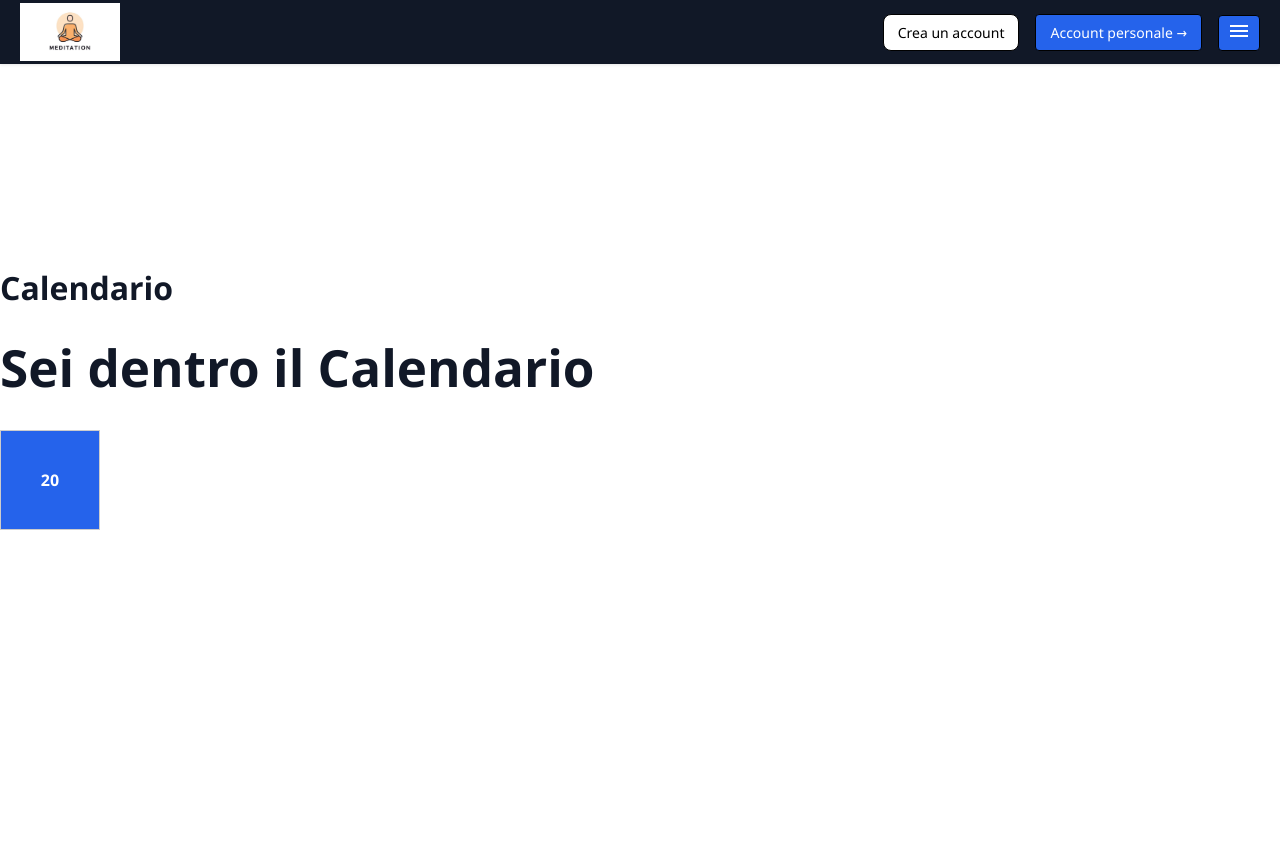
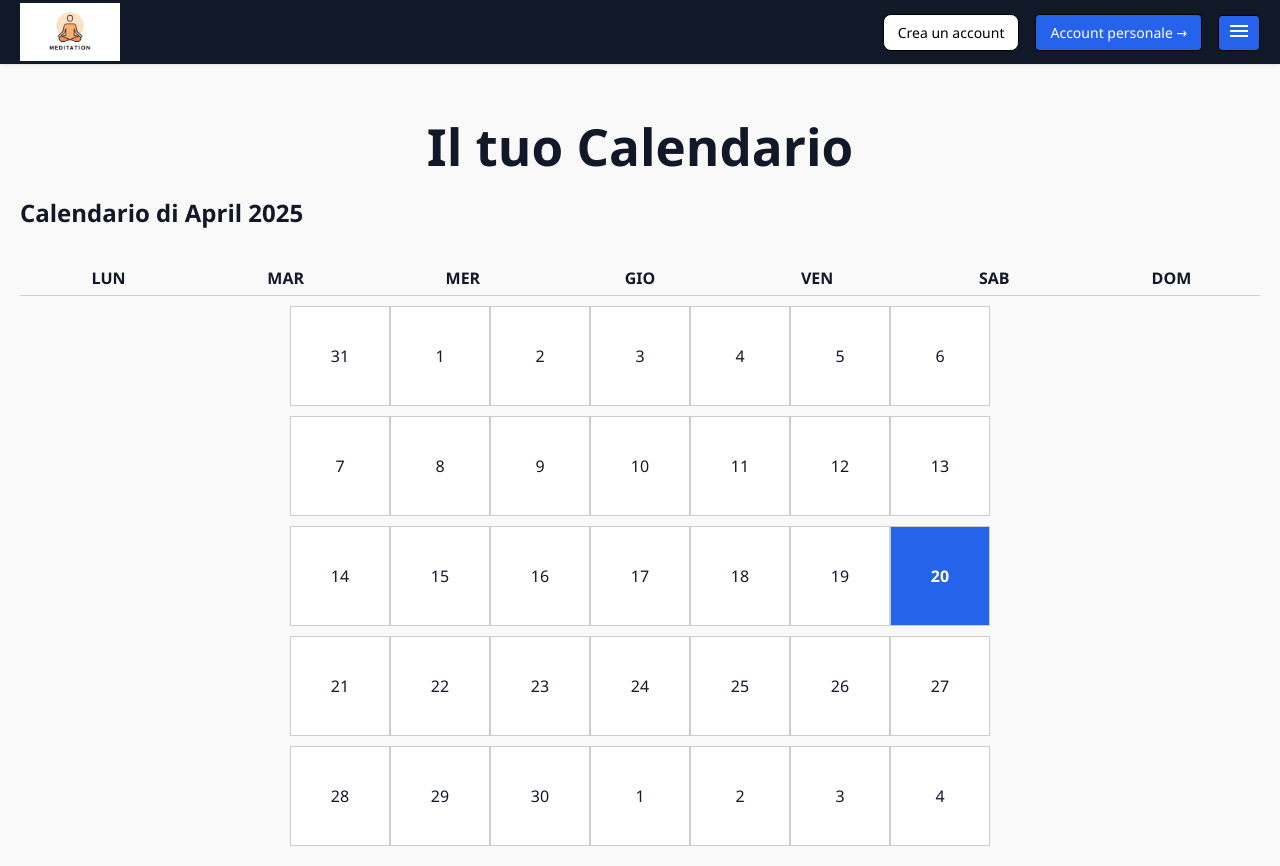
Before and after one commit to AlessandroUnipi/SAW, a React (Vite) app: page /calendario in a window 1280 px wide. Before the commit the page ends 800 px from the top, so only its background shows below. Built offline with nearby package versions, Linux system fonts and the light colour scheme.

Commit message:
Creato il Calendario versione 1.0

```diff
--- a/src/components/CalendarGrid.tsx
+++ b/src/components/CalendarGrid.tsx
@@ -0,0 +1,48 @@
+import React from "react";
+import WeekRow from "./WeekRow";
+import '../styles/CalendarGrid.css'; // Importa gli stili CSS per il CalendarGrid
+import  { startOfMonth, endOfMonth, startOfWeek, addDays, isSameMonth } from 'date-fns';
+
+const CalendarGrid = () => {
+    const oggi = new Date();
+    const monthStart = startOfMonth(oggi);
+    const monthEnd = endOfMonth(monthStart);
+    const daysOfWeek = ["LUN", "MAR", "MER", "GIO", "VEN", "SAB", "DOM"];
+
+    // Calcolo dell'inizio della settimana del primo giorno del mese
+    const calendarStart = startOfWeek(monthStart, { weekStartsOn: 1 }); // settimana che inizia lunedì
+
+    const weeks = [];
+    let currentDate = calendarStart;
+
+
+    while (currentDate <= monthEnd) {
+        const week = Array.from({ length: 7 }, (_, i) => {
+        const date = addDays(currentDate, i);
+        return date;
+    });
+
+    weeks.push(week);
+    currentDate = addDays(currentDate, 7);
+}
+
+    return (
+        <>
+            <div className="calendar-header">
+                <h2>Calendario di {oggi.toLocaleString('default', { month: 'long', year: 'numeric' })}</h2>
+                <div className="days-of-week">
+                    {daysOfWeek.map((day, index) => (
+                        <div key={index} className="day-header">{day}</div>
+                    ))}
+                </div>
+            </div>
+            <div className="calendar-grid">
+                {weeks.map((week, index) => (
+                    <WeekRow key={index} week={week} currentDate={oggi} />
+                ))}
+            </div>
+        </>
+    );
+};
+
+export default CalendarGrid;
--- a/src/components/WeekRow.tsx
+++ b/src/components/WeekRow.tsx
@@ -0,0 +1,28 @@
+import DayCell from './DayCell';
+import React from 'react';
+import '../styles/WeekRow.css'; // Importa gli stili CSS per il WeekRow
+
+interface WeekRowProps {
+  week: Date[];
+  currentDate: Date;
+}
+
+const WeekRow: React.FC<WeekRowProps> = ({ week, currentDate }) => {
+  return (
+    <div className="week-row">
+      {week.map((date, index) => (
+        <DayCell
+          key={index}
+          date={date}
+          oggi={
+            date.getDate() === currentDate.getDate() &&
+            date.getMonth() === currentDate.getMonth() &&
+            date.getFullYear() === currentDate.getFullYear()
+          }
+        />
+      ))}
+    </div>
+  );
+};
+
+export default WeekRow;
--- a/src/pages/Calendario.tsx
+++ b/src/pages/Calendario.tsx
@@ -1,20 +1,16 @@
 import { useState } from "react";
 import "../styles/Calendario.css"; // Stili CSS standard
-import DayCell from "../components/DayCell"; // Importa il componente DayCell
+import CalendarGrid from "../components/CalendarGrid";
 
 
-// import { Navigate } from "react-router-dom";
-
-const Calendario = () => {
-    const [isMenuOpen, setIsMenuOpen] = useState(false);
-    return(
-        <>
-            <h1 className="calendario-title">Calendario</h1>
-            <h1>Sei dentro il Calendario</h1>
-      <DayCell date={new Date()} oggi={true} />
-        </>
-    )
-}
+const CalendarioPage = () => {
+  return (
+    <div className="calendario-page">
+      <h1>Il tuo Calendario</h1>
+      <CalendarGrid />
+    </div>
+  );
+};
 
 
-export default Calendario;
+export default CalendarioPage;
--- /dev/null
+++ b/src/styles/CalendarGrid.css
@@ -0,0 +1,18 @@
+.calendar-grid {
+  display: flex;
+  flex-direction: column;
+  gap: 10px;
+}
+
+.days-of-week {
+  display: grid;
+  font-weight: bold;
+  grid-template-columns: repeat(7, 1fr);
+  text-align: center;
+  padding: 10px 0;
+}
+
+.day-header {
+  padding: 5px 0;
+  border-bottom: 1px solid #ccc;
+}
--- a/src/styles/Calendario.css
+++ b/src/styles/Calendario.css
@@ -1,7 +1,12 @@
-.calendario-title {
-  font-size: 2rem;
-  color: #111827;
+.calendario-page {
+  margin-top: 64px; /* spazio per header fisso */
+  padding: 20px;
+  background-color: #f9f9f9; /* colore di sfondo chiaro */
+  min-height: calc(100vh - 64px);
+}
+
+.calendario-page h1 {
+  text-align: center;
   margin-bottom: 20px;
-  margin-top: 0;
-  font-weight: 700;
+  color: #111827; /* stesso blu scuro del header */
 }
--- /dev/null
+++ b/src/styles/WeekRow.css
@@ -0,0 +1,4 @@
+.week-row {
+  display: flex;
+  justify-content: center; /* centra la settimana nella pagina */
+}
```
